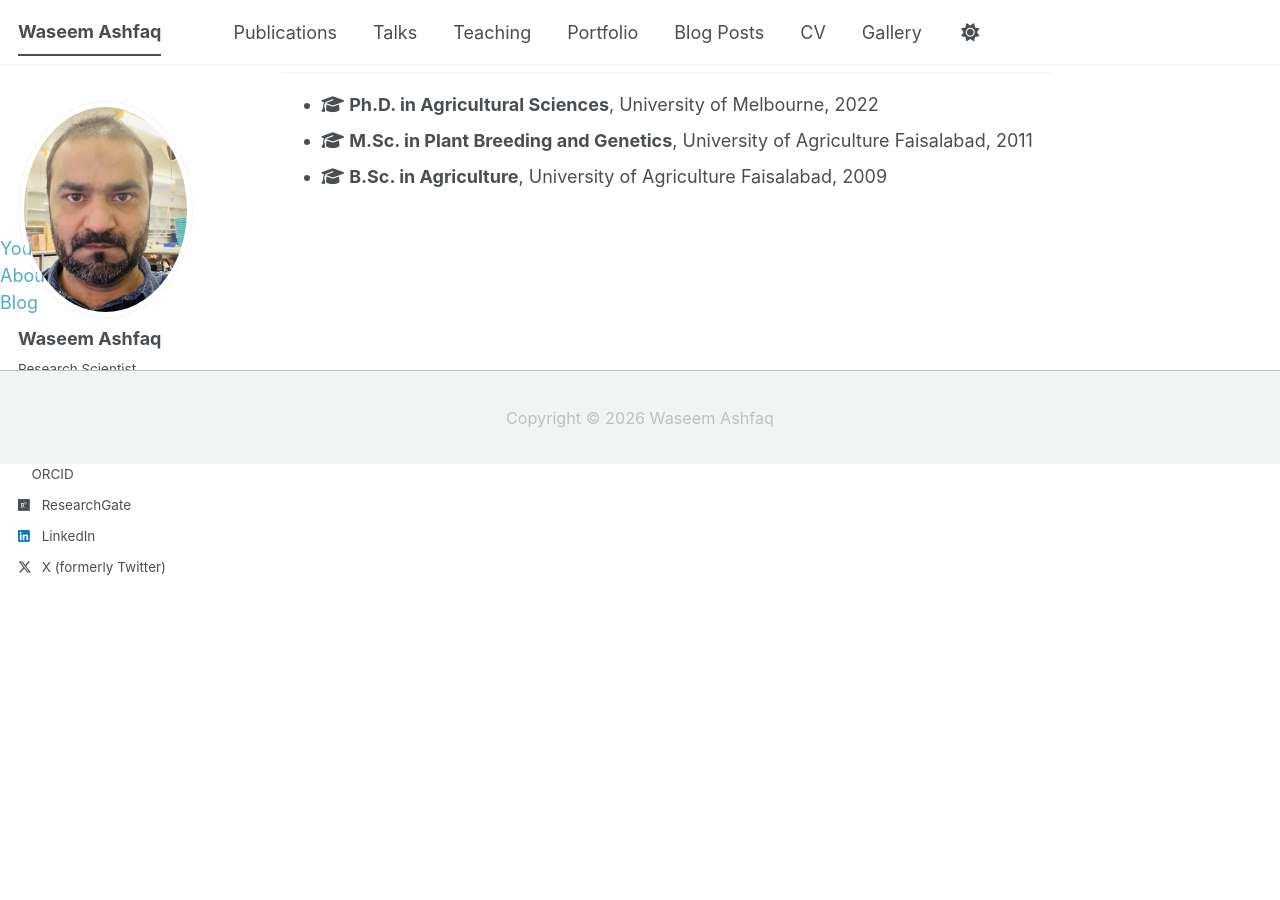
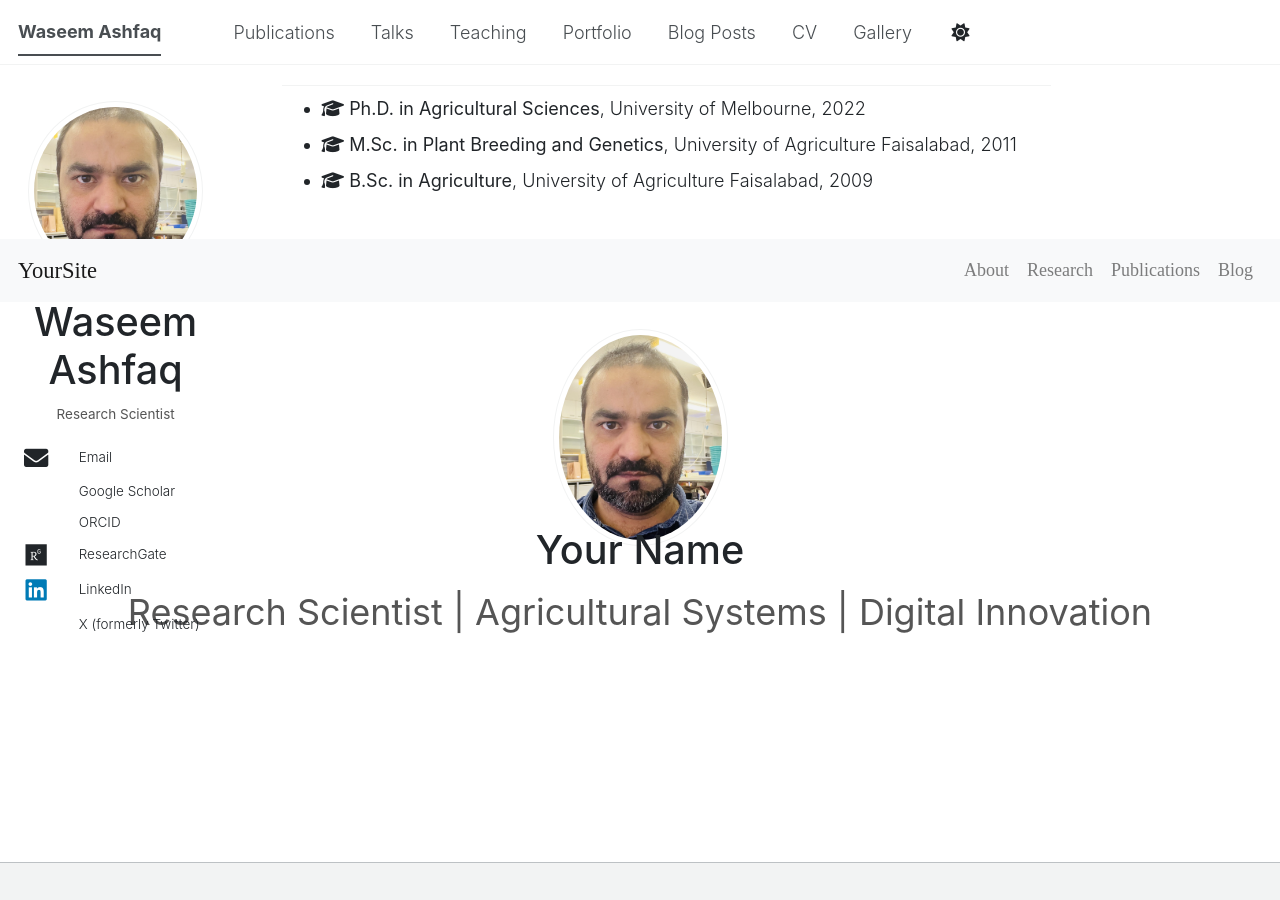
Before and after one commit to washfaq/waseemashfaq.github.io, a Jekyll site: the page built from _pages/about.md, in a window 1280 px wide and 900 px high, scrolled down 807 px. Built offline with Jekyll 4.4.1, drawn with Linux system fonts in a browser that asks for light colours; a script bundle is joined from its source files by our own code; library files that are not in the unit come from our copies; a style sheet for code colours, icons or effects is not loaded.

Commit message:
Update default.html

```diff
--- a/_layouts/default.html
+++ b/_layouts/default.html
@@ -36,7 +36,26 @@
 
 
 
+
+
+
+
+
+<!DOCTYPE html>
+<html lang="en">
+<head>
+  <meta charset="UTF-8">
+  <title>YourSite</title>
+
+  <!-- Bootstrap CSS -->
+  <link rel="stylesheet" href="https://cdn.jsdelivr.net/npm/bootstrap@4.6.2/dist/css/bootstrap.min.css">
+
+  <!-- Your custom CSS -->
+  <link rel="stylesheet" href="/assets/css/custom.css">
+</head>
 <body>
+
+  <!-- Navigation bar -->
   <nav class="navbar navbar-expand-lg navbar-light bg-light">
     <a class="navbar-brand" href="/">YourSite</a>
     <button class="navbar-toggler" type="button" data-toggle="collapse"
@@ -44,14 +63,45 @@
             aria-expanded="false" aria-label="Toggle navigation">
       <span class="navbar-toggler-icon"></span>
     </button>
+
     <div class="collapse navbar-collapse" id="navbarNav">
-      <ul class="navbar-nav">
+      <ul class="navbar-nav ml-auto">
         <li class="nav-item"><a class="nav-link" href="/about">About</a></li>
+        <li class="nav-item"><a class="nav-link" href="/research">Research</a></li>
+        <li class="nav-item"><a class="nav-link" href="/publications">Publications</a></li>
         <li class="nav-item"><a class="nav-link" href="/blog">Blog</a></li>
       </ul>
     </div>
   </nav>
 
-  <!-- rest of your page -->
+  <!-- Profile section -->
+  <section id="about" class="text-center mt-4">
+    <!-- Big photo -->
+    <div class="author__avatar">
+      <img src="/images/profile.jpg" alt="Your Name" class="img-fluid rounded-circle">
+    </div>
+
+    <!-- Name -->
+    <h2 class="author__name">Your Name</h2>
+
+    <!-- Bio -->
+    <p class="author__bio">Research Scientist | Agricultural Systems | Digital Innovation</p>
+
+    <!-- Social/academic icons -->
+    <div class="author__urls">
+      <a href="https://scholar.google.com" target="_blank"><i class="ai ai-google-scholar"></i></a>
+      <a href="https://orcid.org" target="_blank"><i class="ai ai-orcid"></i></a>
+      <a href="https://github.com" target="_blank"><i class="fab fa-github"></i></a>
+      <a href="https://twitter.com" target="_blank"><i class="fab fa-twitter"></i></a>
+      <!-- add more icons as needed -->
+    </div>
+  </section>
+
+  <!-- Bootstrap JS bundle -->
   <script src="https://cdn.jsdelivr.net/npm/bootstrap@4.6.2/dist/js/bootstrap.bundle.min.js"></script>
+
+  <!-- Font Awesome / Academicons for icons -->
+  <link rel="stylesheet" href="https://cdnjs.cloudflare.com/ajax/libs/font-awesome/5.15.4/css/all.min.css">
+  <link rel="stylesheet" href="https://cdn.jsdelivr.net/npm/academicons/css/academicons.min.css">
 </body>
+</html>
```
